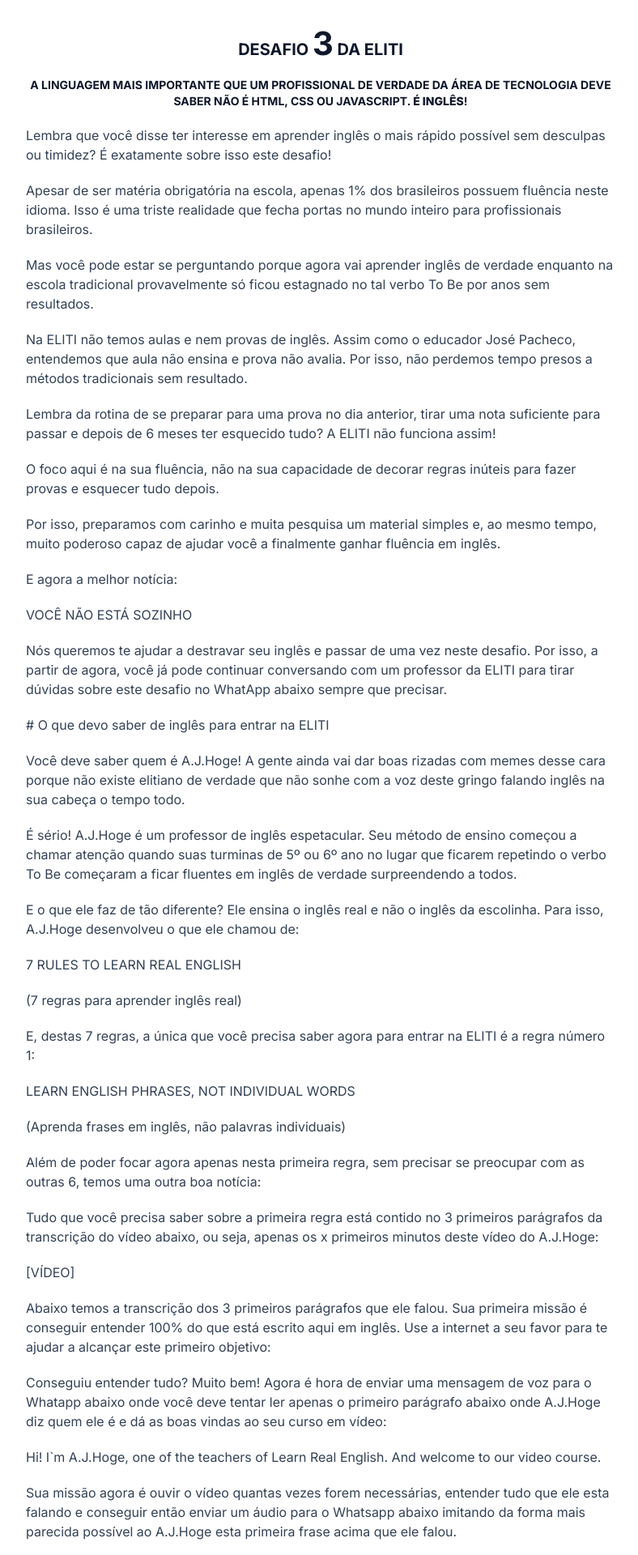
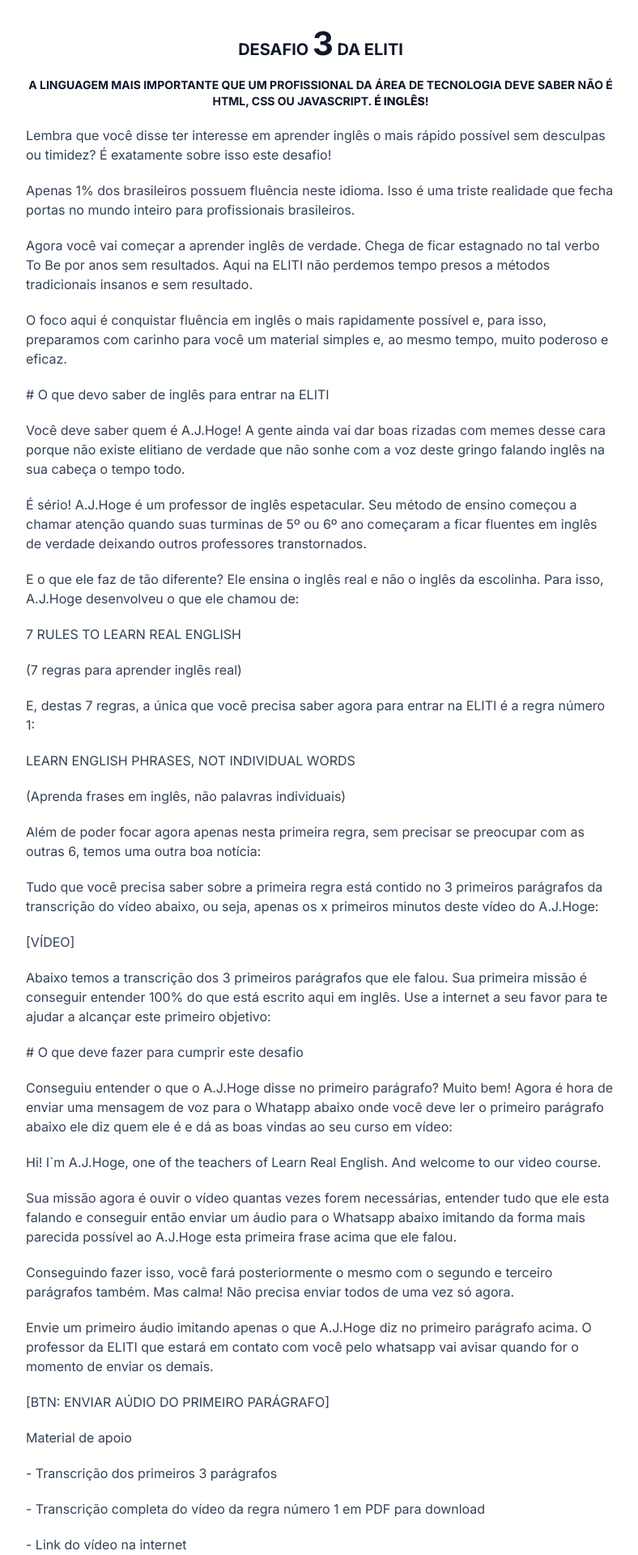
Before and after one commit to pachecolucas/ingles.eliti.com.br, a Next.js app: page / in a window 1280 px wide. Shown: the top 1920 px of the page at 81% size, without its empty margins (244-1032 px from the left). Built offline with nearby package versions, Linux system fonts and the light colour scheme.

Commit message:
Update Hero.tsx

```diff
--- a/src/app/components/Hero.tsx
+++ b/src/app/components/Hero.tsx
@@ -6,8 +6,8 @@
       </h1>
 
       <p className="text-center uppercase text-sm font-bold text-slate-900">
-        A linguagem MAIS IMPORTANTE que um profissional de verdade da área de
-        tecnologia deve saber não é HTML, CSS ou Javascript.{" "}
+        A linguagem MAIS IMPORTANTE que um profissional da área de tecnologia
+        deve saber não é HTML, CSS ou Javascript.{" "}
         <span className="font-extrabold">É inglês</span>!
       </p>
 
@@ -17,40 +17,23 @@
       </p>
 
       <p>
-        Apesar de ser matéria obrigatória na escola, apenas 1% dos brasileiros
-        possuem fluência neste idioma. Isso é uma triste realidade que fecha
-        portas no mundo inteiro para profissionais brasileiros.
+        Apenas 1% dos brasileiros possuem fluência neste idioma. Isso é uma
+        triste realidade que fecha portas no mundo inteiro para profissionais
+        brasileiros.
       </p>
 
       <p>
-        Mas você pode estar se perguntando porque agora vai aprender inglês de
-        verdade enquanto na escola tradicional provavelmente só ficou estagnado
-        no tal verbo To Be por anos sem resultados.
+        Agora você vai começar a aprender inglês de verdade. Chega de ficar
+        estagnado no tal verbo To Be por anos sem resultados. Aqui na ELITI não
+        perdemos tempo presos a métodos tradicionais insanos e sem resultado.
       </p>
 
       <p>
-        Na ELITI não temos aulas e nem provas de inglês. Assim como o educador
-        José Pacheco, entendemos que aula não ensina e prova não avalia. Por
-        isso, não perdemos tempo presos a métodos tradicionais sem resultado.
+        O foco aqui é conquistar fluência em inglês o mais rapidamente possível
+        e, para isso, preparamos com carinho para você um material simples e, ao
+        mesmo tempo, muito poderoso e eficaz.
       </p>
-
-      <p>
-        Lembra da rotina de se preparar para uma prova no dia anterior, tirar
-        uma nota suficiente para passar e depois de 6 meses ter esquecido tudo?
-        A ELITI não funciona assim!
-      </p>
-
-      <p>
-        O foco aqui é na sua fluência, não na sua capacidade de decorar regras
-        inúteis para fazer provas e esquecer tudo depois.
-      </p>
-
-      <p>
-        Por isso, preparamos com carinho e muita pesquisa um material simples e,
-        ao mesmo tempo, muito poderoso capaz de ajudar você a finalmente ganhar
-        fluência em inglês.
-      </p>
-
+      {/*
       <p>E agora a melhor notícia:</p>
       <p>VOCÊ NÃO ESTÁ SOZINHO</p>
 
@@ -59,7 +42,7 @@
         desafio. Por isso, a partir de agora, você já pode continuar conversando
         com um professor da ELITI para tirar dúvidas sobre este desafio no
         WhatApp abaixo sempre que precisar.
-      </p>
+      </p> */}
 
       <p># O que devo saber de inglês para entrar na ELITI</p>
 
@@ -71,9 +54,9 @@
 
       <p>
         É sério! A.J.Hoge é um professor de inglês espetacular. Seu método de
-        ensino começou a chamar atenção quando suas turminas de 5º ou 6º ano no
-        lugar que ficarem repetindo o verbo To Be começaram a ficar fluentes em
-        inglês de verdade surpreendendo a todos.
+        ensino começou a chamar atenção quando suas turminas de 5º ou 6º ano
+        começaram a ficar fluentes em inglês de verdade deixando outros
+        professores transtornados.
       </p>
 
       <p>
@@ -113,11 +96,13 @@
         primeiro objetivo:
       </p>
 
+      <h1># O que deve fazer para cumprir este desafio</h1>
+
       <p>
-        Conseguiu entender tudo? Muito bem! Agora é hora de enviar uma mensagem
-        de voz para o Whatapp abaixo onde você deve tentar ler apenas o primeiro
-        parágrafo abaixo onde A.J.Hoge diz quem ele é e dá as boas vindas ao seu
-        curso em vídeo:
+        Conseguiu entender o que o A.J.Hoge disse no primeiro parágrafo? Muito
+        bem! Agora é hora de enviar uma mensagem de voz para o Whatapp abaixo
+        onde você deve ler o primeiro parágrafo abaixo ele diz quem ele é e dá
+        as boas vindas ao seu curso em vídeo:
       </p>
 
       <p>
@@ -146,12 +131,15 @@
 
       <p>[BTN: ENVIAR AÚDIO DO PRIMEIRO PARÁGRAFO]</p>
 
+      <h1>Material de apoio</h1>
+
+      <p>- Transcrição dos primeiros 3 parágrafos</p>
       <p>
-        Apesar de que não ser necessário enviar agora (caso seja a primeira vez
-        que você esta entrando por aqui) vamos deixar aqui também registrado a
-        transcrições dos dois parágrafos que virão a seguir apenas para
-        facilitar interações futuras e ter tudo já organizado neste site:
+        - Transcrição completa do vídeo da regra número 1 em PDF para download
       </p>
+      <p>- Link do vídeo na internet</p>
+      <p>- Apenas o áudio completo do vídeo para ouvir onde quiser</p>
+      <p>- Link do site Oficial do A.J.Hoge hoje</p>
     </div>
   );
 }
```
